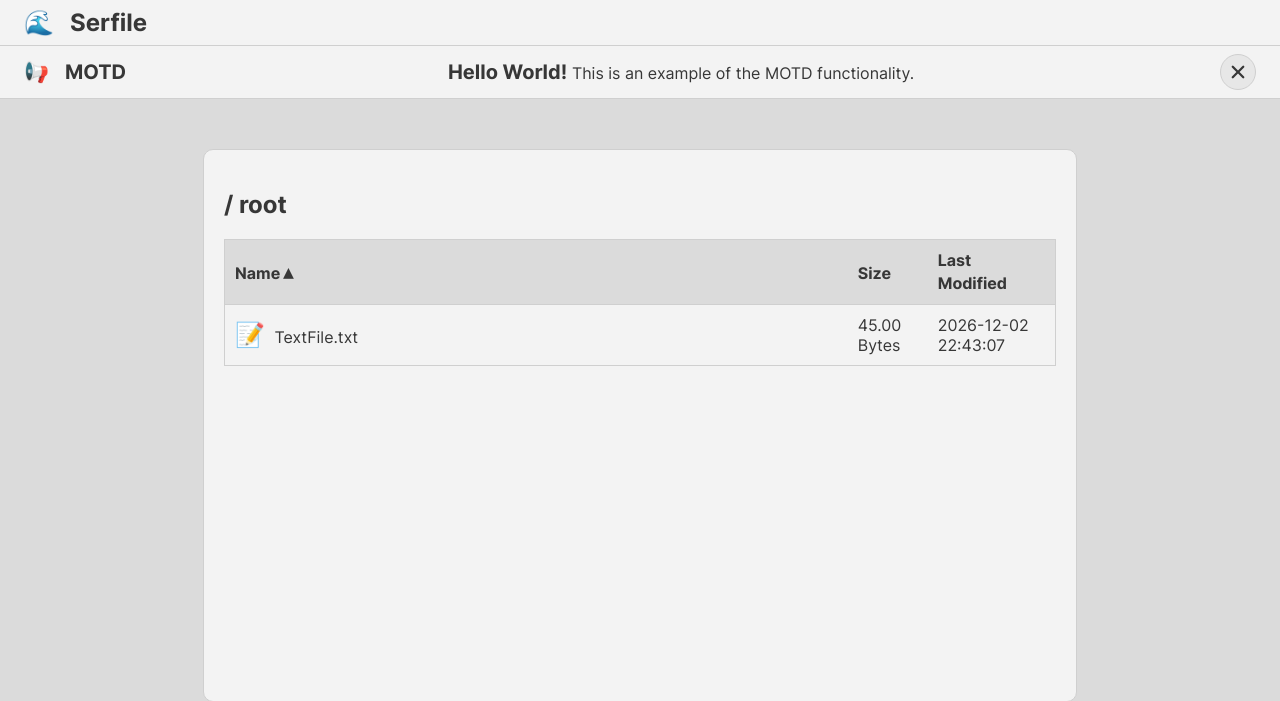
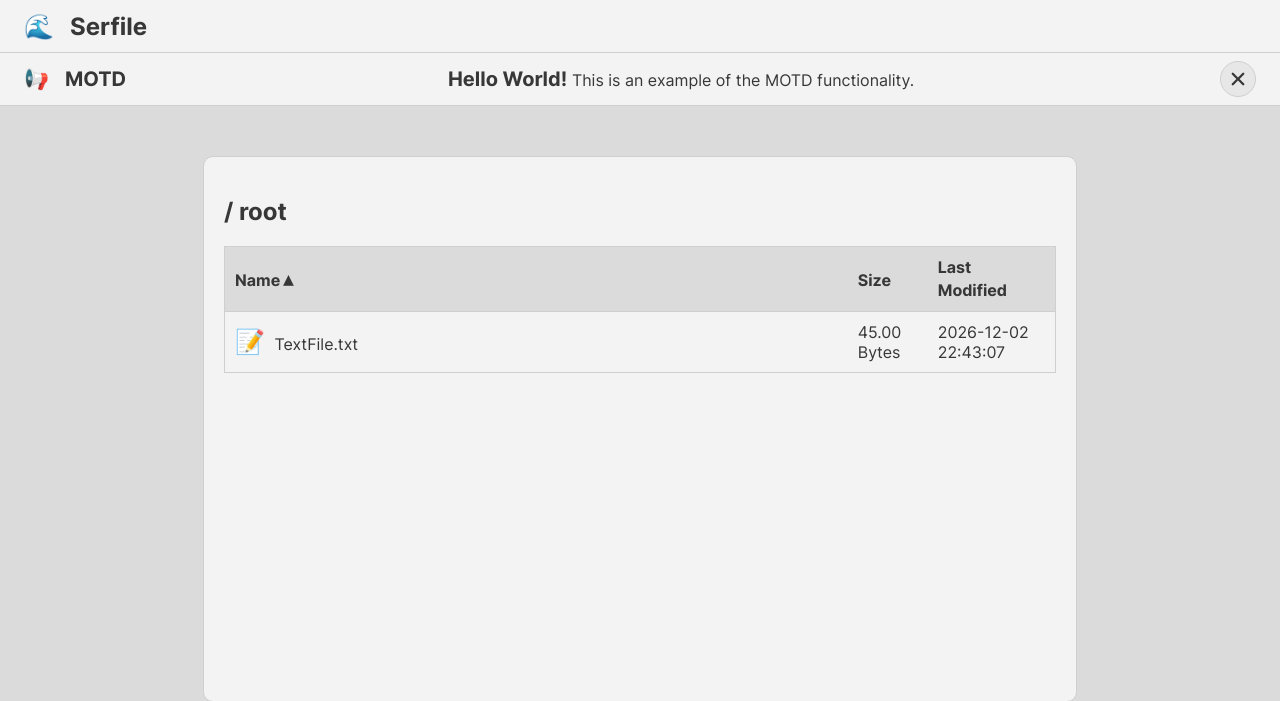
Before and after one commit to Krosseye/Serfile, a Flask app: page / in a window 1280 px wide. Shown: the top 701 px of the page. Run offline with Flask 3, Linux system fonts and the light colour scheme; some web fonts are replaced.

Commit message:
fix header sizing

```diff
--- a/app/static/assets/css/default.css
+++ b/app/static/assets/css/default.css
@@ -32,7 +32,6 @@
   font-weight: 100 900;
   font-display: swap;
   font-style: normal;
-  font-named-instance: "Regular";
   src: url("../fonts/Inter/Inter-roman.var.woff2?v=3.19") format("woff2");
 }
 @font-face {
@@ -40,7 +39,6 @@
   font-weight: 100 900;
   font-display: swap;
   font-style: italic;
-  font-named-instance: "Italic";
   src: url("../fonts/Inter/Inter-italic.var.woff2?v=3.19") format("woff2");
 }
 
@@ -162,8 +160,8 @@ a:hover {
 .header-title {
   font-weight: bold;
   font-size: 1.5rem;
-  padding: 0.5rem;
-  margin-left: 1rem;
+  padding: 0.725rem 0;
+  margin-left: 1.5rem;
   word-break: keep-all;
 }
 
```
